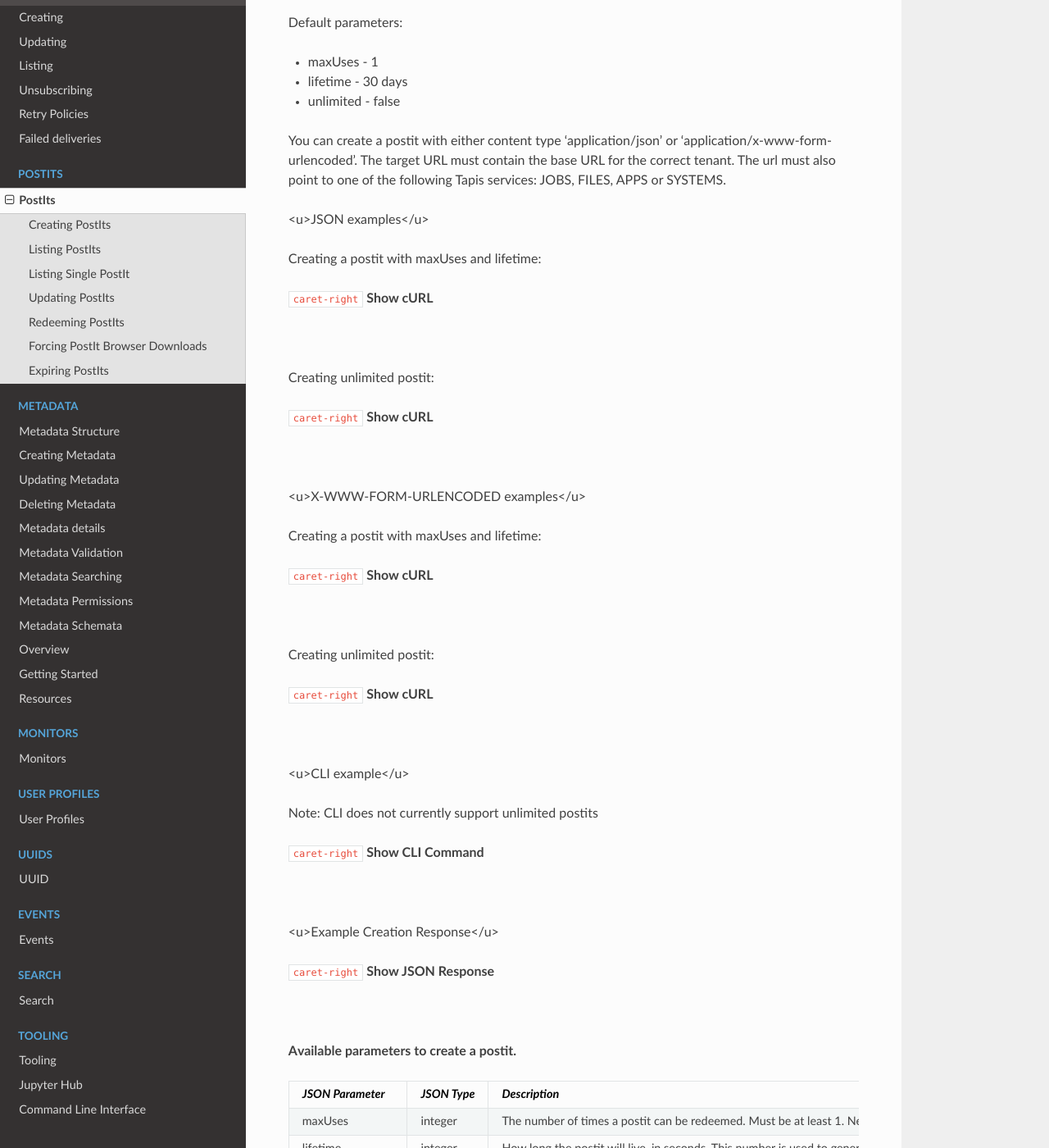
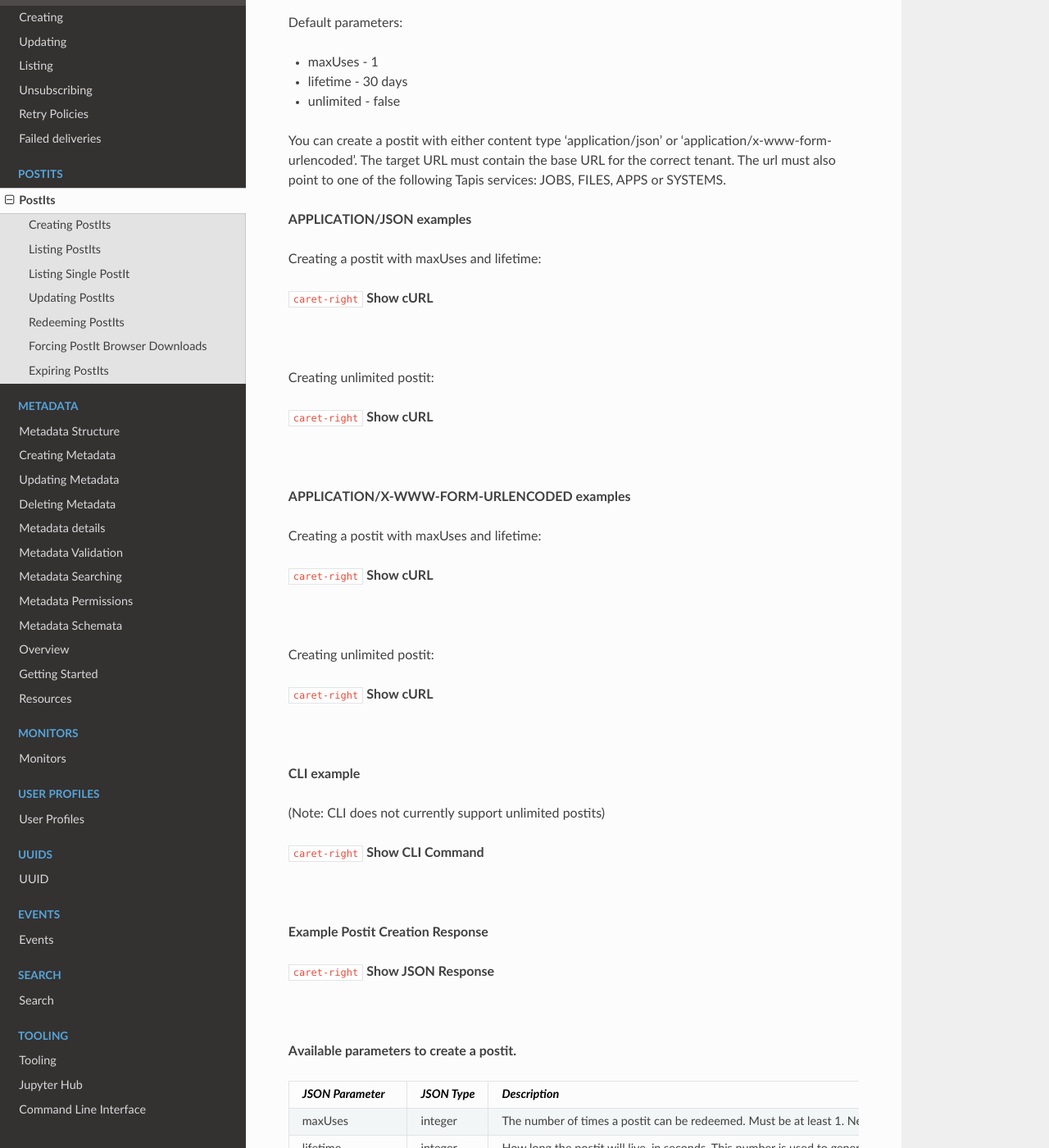
Before and after one commit to TACC-Cloud/agave-docs, a Sphinx documentation site: the page built from docs/agave/guides/postits/introduction.rst, in a window 1280 px wide and 1400 px high, scrolled down 909 px. Shown: the whole window at 82% size. Built offline with Sphinx 7.4.7 and the Read the Docs theme 2.0.0, drawn with Linux system fonts in a browser that asks for light colours; pages that are not in the unit, such as notebooks, are missing from menus; cross-references to code outside the pages are shown as plain code.

Commit message:
Update introduction.rst
underlining did not wokr

```diff
--- a/docs/agave/guides/postits/introduction.rst
+++ b/docs/agave/guides/postits/introduction.rst
@@ -27,7 +27,7 @@ Default parameters:
 
 You can create a postit with either content type 'application/json' or 'application/x-www-form-urlencoded'. The target URL must contain the base URL for the correct tenant. The url must also point to one of the following Tapis services: JOBS, FILES, APPS or SYSTEMS.
 
-<u>JSON examples</u>
+**APPLICATION/JSON examples**
 
 Creating a postit with maxUses and lifetime:
 
@@ -57,7 +57,7 @@ Creating unlimited postit:
         $ curl -sk -H "Authorization: Bearer $ACCESS_TOKEN" -X POST -d '{"unlimited": true, "url": "<target_url>"}' -H "Content-Type: application/json" https://api.tacc.utexas.edu/postits/v2?pretty=true"
 |
 
-<u>X-WWW-FORM-URLENCODED examples</u>
+**APPLICATION/X-WWW-FORM-URLENCODED examples**
 
 Creating a postit with maxUses and lifetime:
 
@@ -107,7 +107,7 @@ Note: CLI does not currently support unlimited postits
             https://api.tacc.utexas.edu/files/v2/media/system/data.iplantcollaborative.org/nryan/picksumipsum.txt
 |
 
-<u>Example Creation Response</u>
+**Example Postit Creation Response**
 
 .. container:: foldable
 
```
Also changed, not shown: other parts of docs/agave/guides/postits/introduction.rst (+2 -2 lines).
